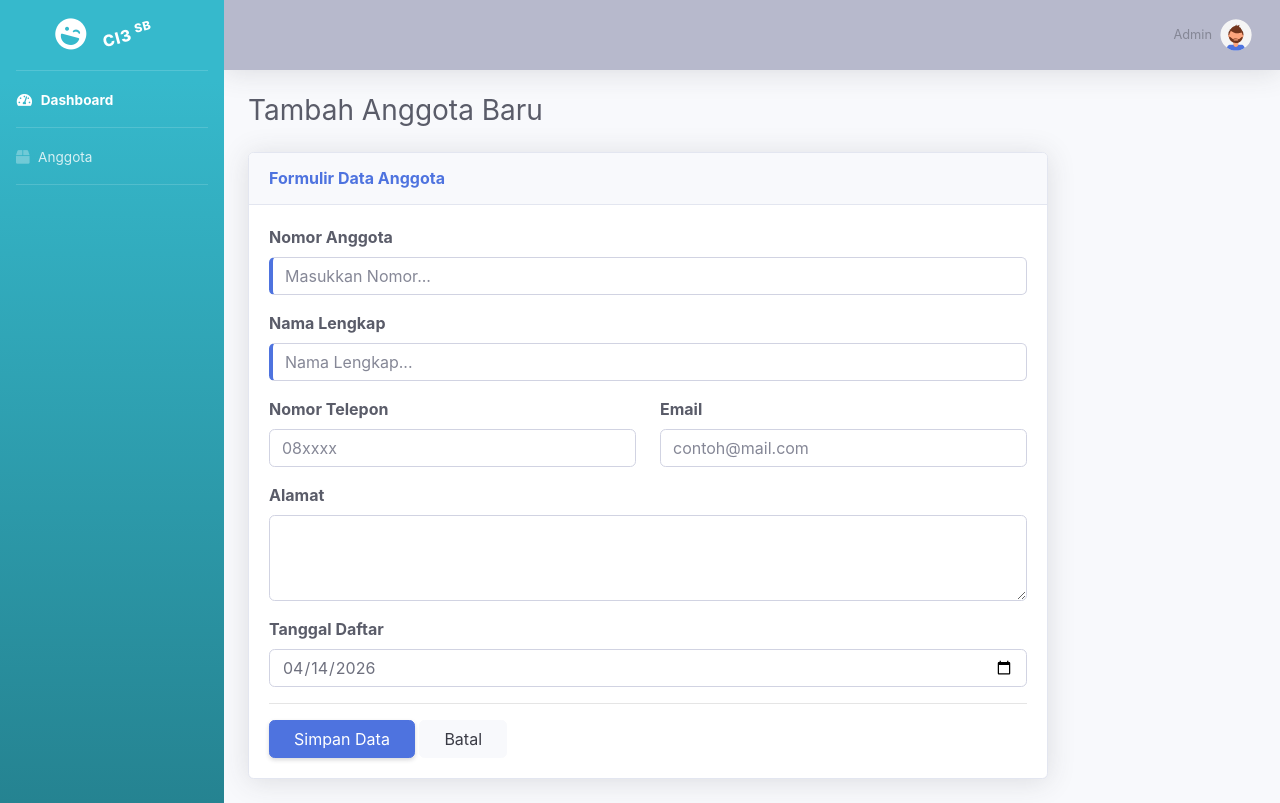
After one commit to Daumirahmatika/CI_24_casim-main, a CodeIgniter app: page /anggota/tambah in a window 1280 px wide. The commit adds this page. Run offline with CodeIgniter, Linux system fonts and the light colour scheme.

Commit message:
UTS
UTS SI SH SIM

```diff
--- /dev/null
+++ b/application/controllers/Anggota.php
@@ -0,0 +1,79 @@
+<?php
+defined('BASEPATH') OR exit('No direct script access allowed');
+
+class Anggota extends CI_Controller {
+
+    public function __construct()
+    {
+        parent::__construct();
+        $this->load->model('Anggota_model');
+    }
+
+    public function index()
+    {
+        $data['anggota'] = $this->Anggota_model->get_all();
+        $this->load->view('templates/header');
+        $this->load->view('templates/sidebar');
+        $this->load->view('templates/topbar');
+        $this->load->view('anggota/index', $data);
+        $this->load->view('templates/footer');
+    }
+
+    public function tambah()
+    {
+        $this->load->view('templates/header');
+        $this->load->view('templates/sidebar');
+        $this->load->view('templates/topbar');
+        $this->load->view('anggota/tambah');
+        $this->load->view('templates/footer');
+    }
+
+    public function simpan()
+    {
+        $data = [
+            'no_anggota' => $this->input->post('no_anggota'),
+            'nama'       => $this->input->post('nama'),
+            'alamat'     => $this->input->post('alamat'),
+            'telepon'    => $this->input->post('telepon'),
+            'email'      => $this->input->post('email'),
+            'tgl_daftar' => $this->input->post('tgl_daftar'),
+            'status'     => 'Aktif'
+        ];
+
+        $this->Anggota_model->insert($data);
+        $this->session->set_flashdata('success', 'Data Berhasil disimpan');
+        redirect('anggota');
+    }
+
+    public function hapus($id)
+    {
+        $this->Anggota_model->delete($id);
+        $this->session->set_flashdata('success', 'Data Berhasil dihapus');
+        redirect('anggota');
+    }
+
+    public function edit($id)
+    {
+        $data['anggota'] = $this->Anggota_model->get_by_id($id);
+        $this->load->view('templates/header');
+        $this->load->view('templates/sidebar');
+        $this->load->view('templates/topbar');
+        $this->load->view('anggota/edit', $data);
+        $this->load->view('templates/footer');
+    }
+
+    public function update($id)
+    {
+        $data = [
+            'nama'    => $this->input->post('nama'),
+            'alamat'  => $this->input->post('alamat'),
+            'telepon' => $this->input->post('telepon'),
+            'email'   => $this->input->post('email'),
+            'status'  => $this->input->post('status')
+        ];
+
+        $this->Anggota_model->update($id, $data);
+        $this->session->set_flashdata('success', 'Data Berhasil diupdate');
+        redirect('anggota');
+    }
+}
--- /dev/null
+++ b/application/models/Anggota_model.php
@@ -0,0 +1,28 @@
+<?php
+class Anggota_model extends CI_Model {
+
+    private $table = 'anggota';
+
+    public function get_all() {
+        return $this->db->get($this->table)->result();
+    }
+
+    public function insert($data) {
+        return $this->db->insert($this->table, $data);
+    }
+
+    public function get_by_id($id) {
+        $this->db->where('no_anggota', $id);
+        return $this->db->get($this->table)->row();
+    }
+
+    public function update($id, $data) {
+        $this->db->where('no_anggota', $id);
+        return $this->db->update($this->table, $data);
+    }
+
+    public function delete($id) {
+        $this->db->where('no_anggota', $id);
+        return $this->db->delete($this->table);
+    }
+}
--- /dev/null
+++ b/application/views/Anggota/tambah.php
@@ -0,0 +1,51 @@
+<div class="container-fluid">
+    <h1 class="h3 mb-4 text-gray-800">Tambah Anggota Baru</h1>
+
+    <div class="card shadow mb-4" style="max-width: 800px;">
+        <div class="card-header py-3">
+            <h6 class="m-0 font-weight-bold text-primary">Formulir Data Anggota</h6>
+        </div>
+        <div class="card-body">
+            <form method="post" action="<?= site_url('anggota/simpan'); ?>">
+                <div class="form-group">
+                    <label class="font-weight-bold text-dark">Nomor Anggota</label>
+                    <input type="text" name="no_anggota" class="form-control border-left-primary" placeholder="Masukkan Nomor..." required>
+                </div>
+
+                <div class="form-group">
+                    <label class="font-weight-bold text-dark">Nama Lengkap</label>
+                    <input type="text" name="nama" class="form-control border-left-primary" placeholder="Nama Lengkap..." required>
+                </div>
+
+                <div class="row">
+                    <div class="col-md-6">
+                        <div class="form-group">
+                            <label class="font-weight-bold text-dark">Nomor Telepon</label>
+                            <input type="text" name="telepon" class="form-control" placeholder="08xxxx">
+                        </div>
+                    </div>
+                    <div class="col-md-6">
+                        <div class="form-group">
+                            <label class="font-weight-bold text-dark">Email</label>
+                            <input type="email" name="email" class="form-control" placeholder="contoh@mail.com">
+                        </div>
+                    </div>
+                </div>
+
+                <div class="form-group">
+                    <label class="font-weight-bold text-dark">Alamat</label>
+                    <textarea name="alamat" class="form-control" rows="3"></textarea>
+                </div>
+
+                <div class="form-group">
+                    <label class="font-weight-bold text-dark">Tanggal Daftar</label>
+                    <input type="date" name="tgl_daftar" class="form-control" value="<?= date('Y-m-d'); ?>">
+                </div>
+
+                <hr>
+                <button type="submit" class="btn btn-primary px-4 shadow-sm">Simpan Data</button>
+                <a href="<?= site_url('anggota');?>" class="btn btn-light px-4">Batal</a>
+            </form>
+        </div>
+    </div>
+</div>
--- a/application/views/kategori/tambah.php
+++ b/application/views/kategori/tambah.php
@@ -1,11 +1,11 @@
 <div class="container-fluid">
-<h2 class="h3 mb-4 text-gray-800">Tambah Kategori</h2>
+<h2 class="h3 mb-4 text-gray-800">Tambah Anggota</h2>
 
 <div class="card shadow">
     <div class="card-body">
 <form method="post" action="<?= site_url('kategori/simpan'); ?>">
     <div class="form-group">
-    <label>Nama Kategori</label><br>
+    <label>Nama Anggota</label><br>
     <input type="text" name="nama_kategori" class="form-control" required>
 </div>
 
--- a/application/views/templates/sidebar.php
+++ b/application/views/templates/sidebar.php
@@ -19,9 +19,9 @@
 <hr class="sidebar-divider my-0">
 
 <li class="nav-item">
-    <a class="nav-link" href="<?= site_url('kategori') ?>">
+    <a class="nav-link" href="<?= site_url('anggota') ?>">
         <i class="fas fa-box"></i>
-        <span>Kategori</span>
+        <span>Anggota</span>
     </a>
 </li>
 
```
Also changed, not shown: application/controllers/kategori.php (deleted, +0 -71 lines), application/models/kategori_model.php (deleted, +0 -29 lines), application/views/Anggota/edit.php (added, +34 -0 lines), application/views/Anggota/index.php (added, +51 -0 lines), application/views/kategori/edit.php (+4 -4 lines).
